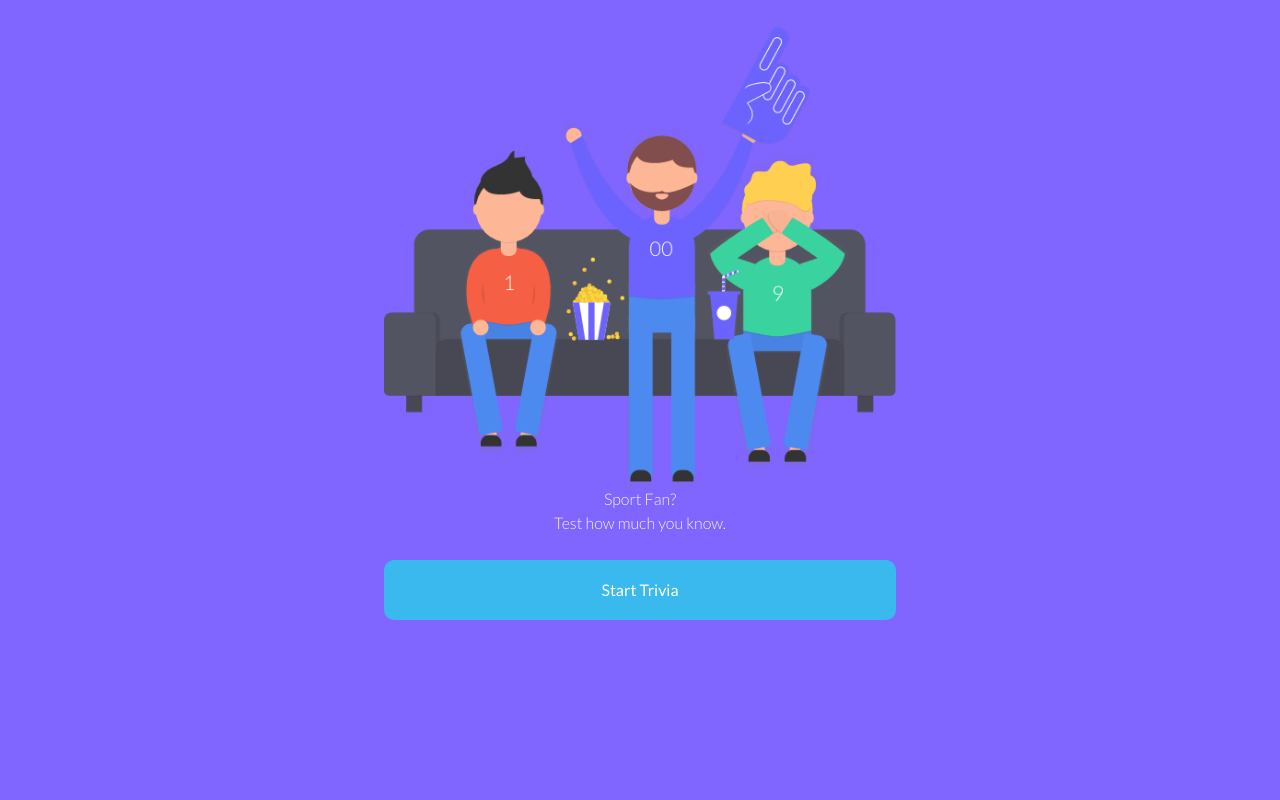
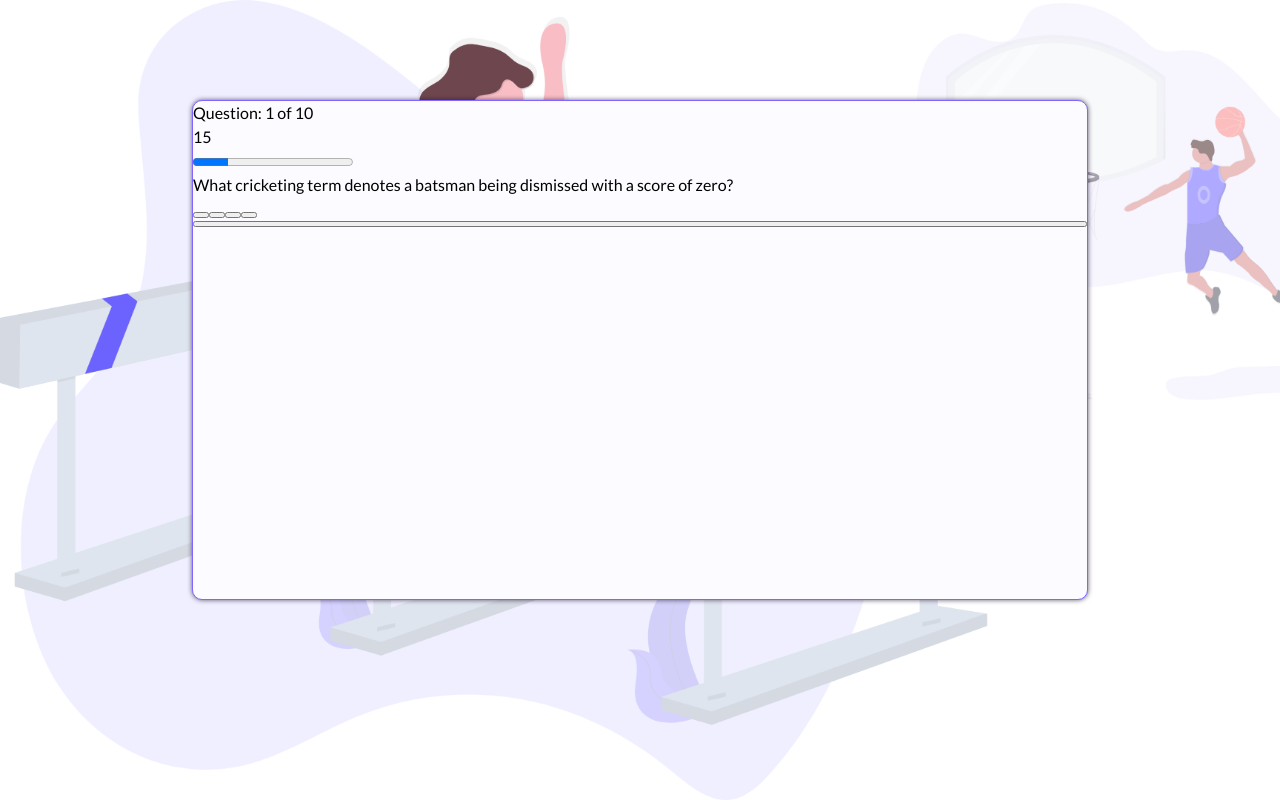
Before and after one commit to peterayeniofficial/sport-trivia-js, a plain HTML site: page index.html in a window 1280 px wide. Drawn offline with Linux system fonts and the light colour scheme.

Commit message:
Added HTML to Quiz Page

```diff
--- /dev/null
+++ b/css/reset.css
@@ -0,0 +1,83 @@
+/**
+CSS Reset by  Andy Bell
+**/
+
+/* Box sizing rules */
+*,
+*::before,
+*::after {
+  box-sizing: border-box;
+}
+
+/* Remove default padding */
+ul[class],
+ol[class] {
+  padding: 0;
+}
+
+/* Remove default margin */
+body,
+h1,
+h2,
+h3,
+h4,
+p,
+ul[class],
+ol[class],
+li,
+figure,
+figcaption,
+blockquote,
+dl,
+dd {
+  margin: 0;
+}
+
+/* Set core body defaults */
+body {
+  min-height: 100vh;
+  scroll-behavior: smooth;
+  text-rendering: optimizeSpeed;
+  line-height: 1.5;
+  font-family: 'Lato', sans-serif;
+}
+
+/* Remove list styles on ul, ol elements with a class attribute */
+ul[class],
+ol[class] {
+  list-style: none;
+}
+
+/* A elements that don't have a class get default styles */
+a:not([class]) {
+  text-decoration-skip-ink: auto;
+}
+
+/* Make images easier to work with */
+img {
+  max-width: 100%;
+  display: block;
+}
+
+/* Natural flow and rhythm in articles by default */
+article > * + * {
+  margin-top: 1em;
+}
+
+/* Inherit fonts for inputs and buttons */
+input,
+button,
+textarea,
+select {
+  font: inherit;
+}
+
+/* Remove all animations and transitions for people that prefer not to see them */
+@media (prefers-reduced-motion: reduce) {
+  * {
+    animation-duration: 0.01ms !important;
+    animation-iteration-count: 1 !important;
+    transition-duration: 0.01ms !important;
+    scroll-behavior: auto !important;
+  }
+}
--- a/css/style.css
+++ b/css/style.css
@@ -1,86 +1,3 @@
-/**
-CSS Reset by  Andy Bell
-**/
-
-/* Box sizing rules */
-*,
-*::before,
-*::after {
-  box-sizing: border-box;
-}
-
-/* Remove default padding */
-ul[class],
-ol[class] {
-  padding: 0;
-}
-
-/* Remove default margin */
-body,
-h1,
-h2,
-h3,
-h4,
-p,
-ul[class],
-ol[class],
-li,
-figure,
-figcaption,
-blockquote,
-dl,
-dd {
-  margin: 0;
-}
-
-/* Set core body defaults */
-body {
-  min-height: 100vh;
-  scroll-behavior: smooth;
-  text-rendering: optimizeSpeed;
-  line-height: 1.5;
-  font-family: 'Lato', sans-serif;
-}
-
-/* Remove list styles on ul, ol elements with a class attribute */
-ul[class],
-ol[class] {
-  list-style: none;
-}
-
-/* A elements that don't have a class get default styles */
-a:not([class]) {
-  text-decoration-skip-ink: auto;
-}
-
-/* Make images easier to work with */
-img {
-  max-width: 100%;
-  display: block;
-}
-
-/* Natural flow and rhythm in articles by default */
-article > * + * {
-  margin-top: 1em;
-}
-
-/* Inherit fonts for inputs and buttons */
-input,
-button,
-textarea,
-select {
-  font: inherit;
-}
-
-/* Remove all animations and transitions for people that prefer not to see them */
-@media (prefers-reduced-motion: reduce) {
-  * {
-    animation-duration: 0.01ms !important;
-    animation-iteration-count: 1 !important;
-    transition-duration: 0.01ms !important;
-    scroll-behavior: auto !important;
-  }
-}
 
 .start-page {
     background-color: #8065FF;
@@ -128,3 +45,27 @@ select {
     background: #379AC3;
     border: 2px solid #379AC3
 }
+
+.quiz-page {
+    background-image: url('../images/quizpage-bg.png');
+    width: 100%;
+    height: 100vh;
+    background-size: cover;
+    display: flex;
+    justify-content: center;
+    align-content: center;
+}
+
+.quiz-content {
+    width: 70%;
+    margin-top: 100px;
+    display: flex;
+    flex-direction: column;
+    height: 500px;
+    background-color: #FCFBFF;
+    border-radius: 10px;
+    border: 1px solid #8065FF;
+    -webkit-box-shadow: 0px 0px 5px 0px rgba(19,6,43,0.66);
+    box-shadow: 0px 0px 5px 0px rgba(19,6,43,0.66);
+
+}
--- a/index.html
+++ b/index.html
@@ -4,6 +4,7 @@
     <meta charset="UTF-8">
     <meta name="viewport" content="width=device-width, initial-scale=1.0">
     <meta http-equiv="X-UA-Compatible" content="ie=edge">
+    <link rel="stylesheet" type="text/css" href="./css/reset.css">
     <link rel="stylesheet" type="text/css" href="./css/style.css">
     <link href="https://fonts.googleapis.com/css?family=Lato:300,400,900&display=swap" rel="stylesheet">
     <title>Sport Trivia</title>
@@ -11,11 +12,7 @@
 </head>
 <body>
     <main id="container">
-        <!-- <div class="content">
-            <img src="./images/main-img.png">
-            <p>Sport Fan? <br> Test how much you know.</p>
-            <button>Start Trivia</button>
-        </div> -->
+
     </main>
 
 </body>
--- a/js/index.js
+++ b/js/index.js
@@ -28,4 +28,58 @@ function startPage () {
 
 }
 
-startPage()
+function quizPage () {
+    const contentDiv = document.createElement('div')
+    const questionMetaDiv = document.createElement('div')
+    const questionCountDiv = document.createElement('div')
+    const questionTimeDiv = document.createElement('div')
+    const questionProgressDiv = document.createElement('div')
+    const questionDisplayDiv = document.createElement('div')
+    const answersButtonDiv = document.createElement('div')
+    const nextButton = document.createElement('button')
+    const questionProgress = document.createElement('progress')
+    const displayText = document.createElement('p')
+    const optionOneButton = document.createElement('button')
+    const optionTwoButton = document.createElement('button')
+    const optionThreeButton = document.createElement('button')
+    const optionFourButton = document.createElement('button')
+
+    main.classList.add('quiz-page')
+    main.append(contentDiv)
+
+    contentDiv.classList.add('quiz-content')
+
+    contentDiv.append(questionMetaDiv)
+    contentDiv.append(questionDisplayDiv)
+    contentDiv.append(answersButtonDiv)
+    contentDiv.append(nextButton)
+    questionMetaDiv.append(questionCountDiv)
+    questionMetaDiv.append(questionTimeDiv)
+    questionMetaDiv.append(questionProgressDiv)
+
+    questionTimeDiv.innerHTML = "<p>15</p>"
+    questionCountDiv.innerHTML = "Question: 1 of 10"
+    questionProgressDiv.append(questionProgress)
+    questionProgress.value = '22'
+    questionProgress.max = '100'
+    questionDisplayDiv.append(displayText)
+    displayText.innerText = "What cricketing term denotes a batsman being dismissed with a score of zero?"
+
+    answersButtonDiv.append(optionOneButton)
+    answersButtonDiv.append(optionTwoButton)
+    answersButtonDiv.append(optionThreeButton)
+    answersButtonDiv.append(optionFourButton)
+
+
+
+
+
+
+
+
+
+
+}
+
+// startPage()
+quizPage()
```
Also changed, not shown: images/quizpage-bg.png (added).
